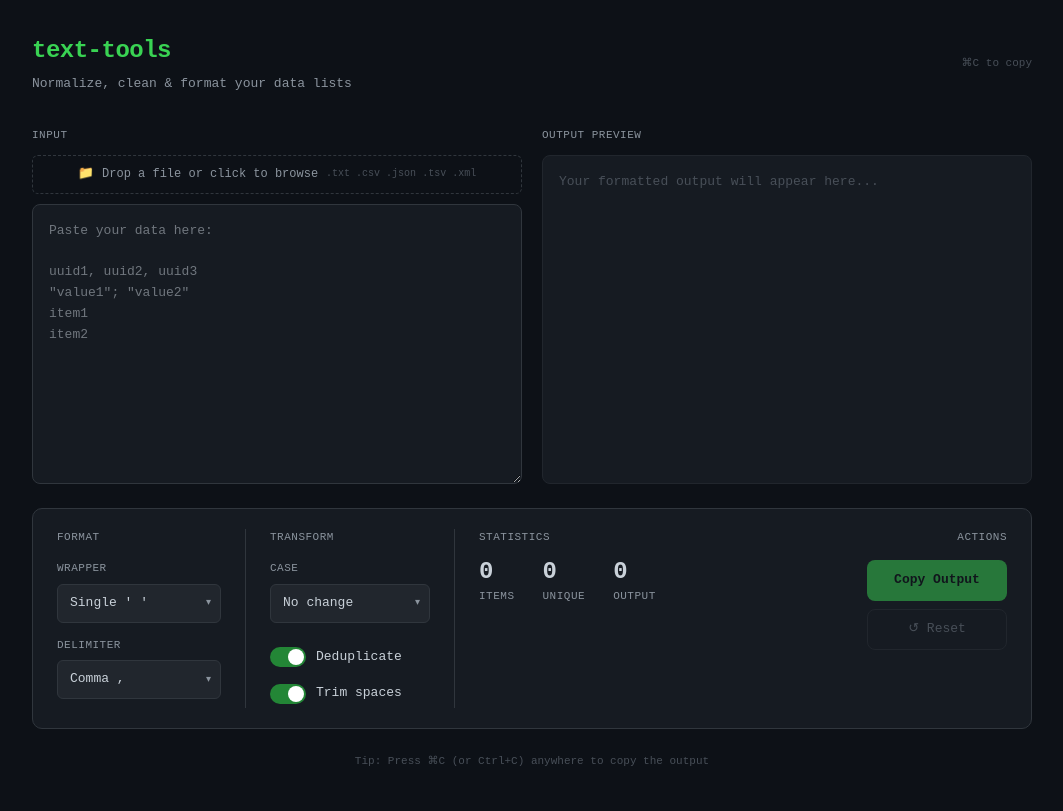
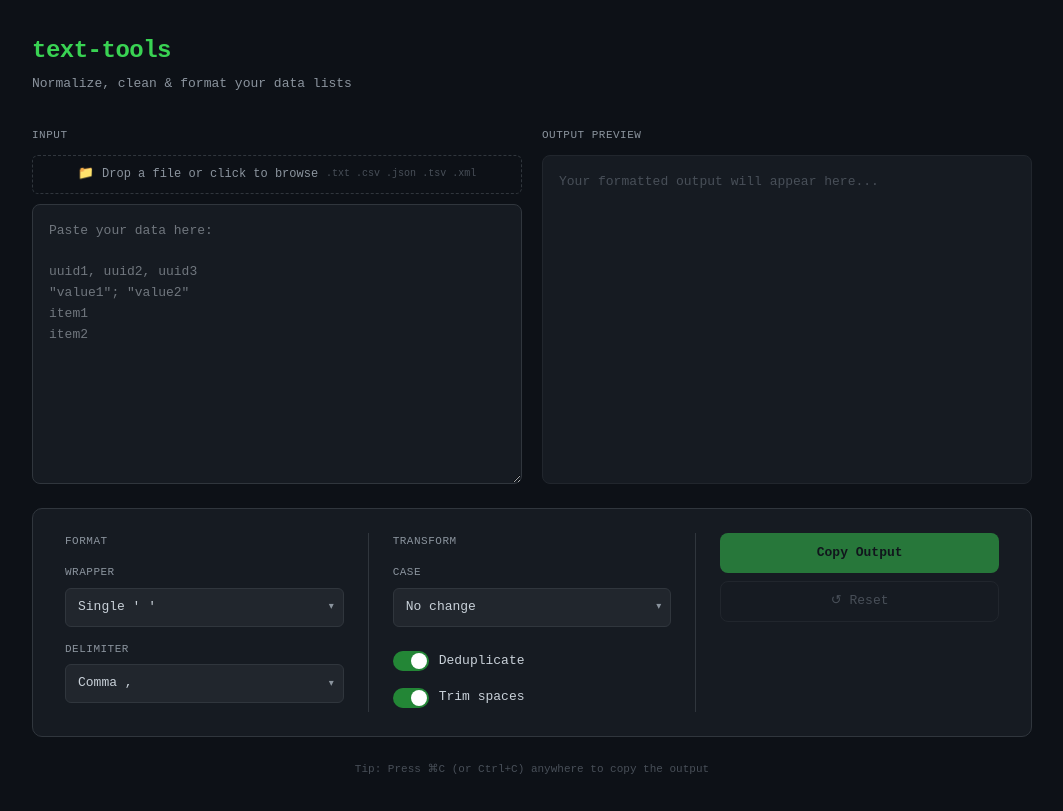
Before and after one commit to diasandredev/text-tools, a React (Vite) app: page / in a window 1280 px wide. Shown: the whole page, without its empty margins (108-1171 px from the left). Built offline with nearby package versions, Linux system fonts and the light colour scheme.

Commit message:
some improvements

```diff
--- a/src/App.tsx
+++ b/src/App.tsx
@@ -278,9 +278,7 @@ function App() {
               Normalize, clean & format your data lists
             </p>
           </div>
-          <div style={{ display: 'flex', gap: '8px', alignItems: 'center' }}>
-            <span style={{ color: '#484f58', fontSize: '11px' }}>⌘C to copy</span>
-          </div>
+
         </header>
 
         {/* Main Content */}
@@ -379,9 +377,8 @@ function App() {
 
           {/* Output */}
           <div style={{ display: 'flex', flexDirection: 'column' }}>
+            <div style={{ display: 'flex', justifyContent: 'space-between', alignItems: 'center', marginBottom: '10px' }}>
               <label style={{
-              display: 'block',
-              marginBottom: '10px',
                 color: '#8b949e',
                 fontSize: '11px',
                 textTransform: 'uppercase',
@@ -389,6 +386,14 @@ function App() {
               }}>
                 Output Preview
               </label>
+              {input && (
+                <div style={{ display: 'flex', gap: '16px', color: '#8b949e', fontSize: '11px' }}>
+                  <span>Items: <strong style={{ color: '#c9d1d9', fontWeight: 600 }}>{parsed.length}</strong></span>
+                  <span>Unique: <strong style={{ color: '#c9d1d9', fontWeight: 600 }}>{new Set(parsed).size}</strong></span>
+                  <span>Output: <strong style={{ color: transformed.length !== parsed.length ? '#f0883e' : '#c9d1d9', fontWeight: 600 }}>{transformed.length}</strong></span>
+                </div>
+              )}
+            </div>
             <div style={{ position: 'relative', flex: 1, display: 'flex', flexDirection: 'column' }}>
               <pre
                 ref={outputRef}
@@ -451,7 +456,7 @@ function App() {
           backgroundColor: '#161b22',
           border: '1px solid #30363d',
           borderRadius: '10px',
-          padding: '20px 24px'
+          padding: '24px 32px'
         }}>
           <div style={{
             display: 'flex',
@@ -460,7 +465,7 @@ function App() {
           }}>
 
             {/* Format Section */}
-            <div style={{ display: 'flex', flexDirection: 'column', gap: '14px', flex: '0 0 auto', minWidth: '160px' }}>
+            <div style={{ display: 'flex', flexDirection: 'column', gap: '14px', flex: '1', minWidth: '160px' }}>
               <span style={{ color: '#8b949e', fontSize: '11px', textTransform: 'uppercase', letterSpacing: '0.5px' }}>
                 Format
               </span>
@@ -501,7 +506,7 @@ function App() {
             <div style={{ width: '1px', backgroundColor: '#30363d', margin: '0 24px', alignSelf: 'stretch' }} />
 
             {/* Transform Section */}
-            <div style={{ display: 'flex', flexDirection: 'column', gap: '14px', flex: '0 0 auto', minWidth: '160px' }}>
+            <div style={{ display: 'flex', flexDirection: 'column', gap: '14px', flex: '1', minWidth: '160px' }}>
               <span style={{ color: '#8b949e', fontSize: '11px', textTransform: 'uppercase', letterSpacing: '0.5px' }}>
                 Transform
               </span>
@@ -528,34 +533,8 @@ function App() {
             {/* Separator */}
             <div style={{ width: '1px', backgroundColor: '#30363d', margin: '0 24px', alignSelf: 'stretch' }} />
 
-            {/* Stats Section */}
-            <div style={{ display: 'flex', flexDirection: 'column', gap: '14px', flex: '1' }}>
-              <span style={{ color: '#8b949e', fontSize: '11px', textTransform: 'uppercase', letterSpacing: '0.5px' }}>
-                Statistics
-              </span>
-              <div style={{ display: 'flex', gap: '28px', alignItems: 'flex-start' }}>
-                <div>
-                  <div style={{ color: '#c9d1d9', fontSize: '24px', fontWeight: 700, lineHeight: 1 }}>{parsed.length}</div>
-                  <div style={{ color: '#8b949e', fontSize: '11px', marginTop: '4px', textTransform: 'uppercase', letterSpacing: '0.5px' }}>Items</div>
-                </div>
-                <div>
-                  <div style={{ color: '#c9d1d9', fontSize: '24px', fontWeight: 700, lineHeight: 1 }}>{new Set(parsed).size}</div>
-                  <div style={{ color: '#8b949e', fontSize: '11px', marginTop: '4px', textTransform: 'uppercase', letterSpacing: '0.5px' }}>Unique</div>
-                </div>
-                <div>
-                  <div style={{ color: transformed.length !== parsed.length ? '#f0883e' : '#c9d1d9', fontSize: '24px', fontWeight: 700, lineHeight: 1 }}>
-                    {transformed.length}
-                  </div>
-                  <div style={{ color: '#8b949e', fontSize: '11px', marginTop: '4px', textTransform: 'uppercase', letterSpacing: '0.5px' }}>Output</div>
-                </div>
-              </div>
-            </div>
-
             {/* Actions */}
-            <div style={{ display: 'flex', flexDirection: 'column', gap: '14px', flex: '0 0 auto', minWidth: '140px' }}>
-              <span style={{ color: '#8b949e', fontSize: '11px', textTransform: 'uppercase', letterSpacing: '0.5px', textAlign: 'right' }}>
-                Actions
-              </span>
+            <div style={{ display: 'flex', flexDirection: 'column', justifyContent: 'flex-start', flex: '1', minWidth: '140px' }}>
               <div style={{ display: 'flex', flexDirection: 'column', gap: '8px' }}>
                 <button
                   onClick={handleCopy}
```
Lines whose indentation alone changed are shown as unchanged.
